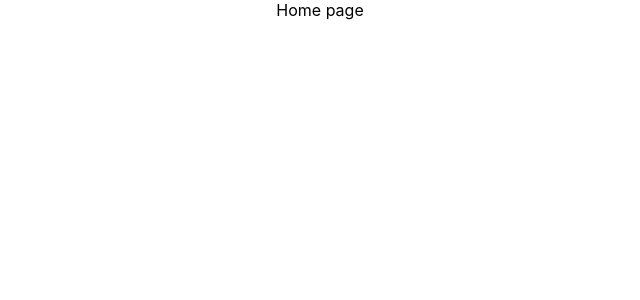
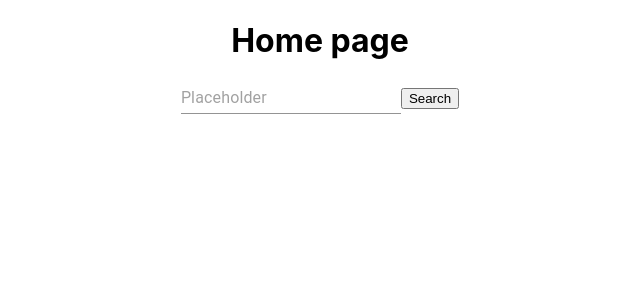
Before and after one commit to PavlykRV/soundsky, a React (Create React App) app: page / in a window 1280 px wide. Shown: the top 300 px of the page, without its empty margins (320-960 px from the left). Built offline with nearby package versions, Linux system fonts and the light colour scheme.

Commit message:
update app with data fetch

```diff
--- a/package.json
+++ b/package.json
@@ -4,11 +4,14 @@
   "private": true,
   "dependencies": {
     "@material-ui/core": "4.11.2",
+    "@material-ui/icons": "^4.11.2",
     "@testing-library/jest-dom": "5.11.4",
     "@testing-library/react": "11.1.0",
     "@testing-library/user-event": "12.1.10",
     "axios": "0.21.1",
+    "clsx": "^1.1.1",
     "lodash": "4.17.20",
+    "node-sass": "^5.0.0",
     "react": "17.0.1",
     "react-dom": "17.0.1",
     "react-redux": "7.2.2",
--- /dev/null
+++ b/src/pages/Home/components/ArtistCard/ArtistCard.css
@@ -0,0 +1,17 @@
+.root {
+  max-width: 345px;
+}
+
+.media {
+  height: 0;
+  padding-top: '56.25%';
+}
+
+.expand {
+  transform: rotate(0deg);
+  margin-left: auto;
+}
+
+.expandOpen {
+  transform: rotate(180deg);
+}
--- /dev/null
+++ b/src/pages/Home/components/ArtistCard/index.jsx
@@ -0,0 +1,48 @@
+import React from 'react';
+import Card from '@material-ui/core/Card';
+import CardHeader from '@material-ui/core/CardHeader';
+import CardMedia from '@material-ui/core/CardMedia';
+import CardContent from '@material-ui/core/CardContent';
+
+import Avatar from '@material-ui/core/Avatar';
+import IconButton from '@material-ui/core/IconButton';
+import Typography from '@material-ui/core/Typography';
+
+import MoreVertIcon from '@material-ui/icons/MoreVert';
+import styles from './ArtistCard.css';
+
+const ArtistCard = (props) => {
+  const { strArtist, intFormedYear, strArtistThumb, strBiographyEN } =
+    props.artist || {};
+
+  return (
+    <Card className={styles.root}>
+      <CardHeader
+        avatar={
+          <Avatar aria-label='recipe' className={styles.avatar}>
+            R
+          </Avatar>
+        }
+        action={
+          <IconButton aria-label='settings'>
+            <MoreVertIcon />
+          </IconButton>
+        }
+        title={strArtist}
+        subheader={intFormedYear}
+      />
+      <CardMedia
+        className={styles.media}
+        image={strArtistThumb || 'https://m.economictimes.com/thumb/msid-73612807,width-1200,height-900,resizemode-4,imgsize-212384/vinyl-records_istock.jpg'}
+        title={strArtist}
+      />
+      <CardContent>
+        <Typography variant='body2' color='textSecondary' component='p'>
+          {`${strBiographyEN.substr(0, 200)}...`}
+        </Typography>
+      </CardContent>
+    </Card>
+  );
+};
+
+export default ArtistCard;
--- a/src/pages/Home/index.jsx
+++ b/src/pages/Home/index.jsx
@@ -1,9 +1,44 @@
-import React from 'react'
+import React, { useState } from 'react';
+import { useDispatch } from 'react-redux';
+// import debounce from 'lodash/debounce'
+import get from 'lodash/get';
+import Input from '@material-ui/core/Input';
+import ArtistCard from './components/ArtistCard';
+import { getArtistsList } from '../../redux/actions/artists';
+import { useArtistsSelect } from '../../selectors/common';
 
 const HomePage = () => {
+  const dispatch = useDispatch();
+  const [query, setQuery] = useState('');
+  const artists = useArtistsSelect();
+
+  const handleChange = (event) => {
+    event.preventDefault();
+    const searchQuery = get(event, 'target.value', '');
+    setQuery(searchQuery);
+  };
+
+  const handleSearch = () => {
+    dispatch(getArtistsList(query));
+  };
+
+  // const debouncedSearch = debounce(handleSearch, 500)
   return (
-    <div>Home page</div>
-  )
-}
+    <div>
+      <h1>Home page</h1>
+      <Input
+        placeholder='Placeholder'
+        onChange={handleChange}
+        // onKeyUp={debouncedSearch}
+        inputProps={{ 'aria-label': 'description' }}
+      />
+      <button onClick={handleSearch}>Search</button>
+
+      {artists.map((artist) => {
+        return <ArtistCard key={artist.idArtist} artist={artist} />;
+      })}
+    </div>
+  );
+};
 
 export default HomePage;
--- a/src/redux/actions/artists.js
+++ b/src/redux/actions/artists.js
@@ -1 +1,26 @@
 import actionTypes from './actionTypes';
+import { getArtistsData } from '../../services/api'
+
+export const artistsFetchSuccess = (payload) => ({
+  type: actionTypes.ARTISTS.FETCH_SUCCESS,
+  payload
+});
+
+export const artistsFetchFailed = () => ({
+  type: actionTypes.ARTISTS.FETCH_FAILURE,
+});
+
+export const getArtistsList = (query) => {
+  return (dispatch) => {
+    getArtistsData(query)
+      .then((response) => {
+        if (response.data) {
+          dispatch(artistsFetchSuccess(response.data))
+        }
+      })
+      .catch((error) => {
+        console.error('Artist data fetch failed: ', error)
+        dispatch(artistsFetchFailed())
+      })
+  }
+}
--- a/src/redux/reducers/artists/index.js
+++ b/src/redux/reducers/artists/index.js
@@ -1,7 +1,14 @@
+import actionTypes from '../../actions/actionTypes';
+import get from 'lodash/get';
 const initialState = [];
 
 const artistsReducer = (state = initialState, action) => {
   switch (action.type) {
+    case actionTypes.ARTISTS.FETCH_SUCCESS:
+      const artists = get(action, 'payload.artists', []);
+
+      return artists ? [...artists] : state;
+    case actionTypes.ARTISTS.FETCH_FAILURE:
     default:
       return state;
   }
--- /dev/null
+++ b/src/selectors/common.js
@@ -0,0 +1,8 @@
+import get from 'lodash/get';
+import { useSelector } from 'react-redux';
+
+export const useArtistsSelect = () =>
+  useSelector((state) => get(state, 'artists', []));
+
+export const useArtistSelect = () =>
+  useSelector((state) => get(state, 'artist', {}));
--- /dev/null
+++ b/src/services/api.js
@@ -0,0 +1,21 @@
+import axios from 'axios';
+const baseUrl = 'https://www.theaudiodb.com/api/v1/json/1/';
+
+// https://www.theaudiodb.com/api_guide.php
+
+const URL_CONFIG = {
+  ARTIST: `${baseUrl}artist.php?i=`,
+  ARTISTS: `${baseUrl}search.php?s=`,
+};
+
+const options = {
+  headers: {
+    'Content-Type': 'application/json',
+  },
+
+  crossdomain: true,
+};
+
+export const getArtistsData = (query) => axios.get(`${URL_CONFIG.ARTISTS}${query}`, options);
+
+export const getArtistData = (id) => axios.get(`${URL_CONFIG.ARTIST}${id}`, options);
```
Also changed, not shown: src/redux/actions/artist.js (line endings or trailing spaces), 2 other files (tests, documents, lock files or other folders).
